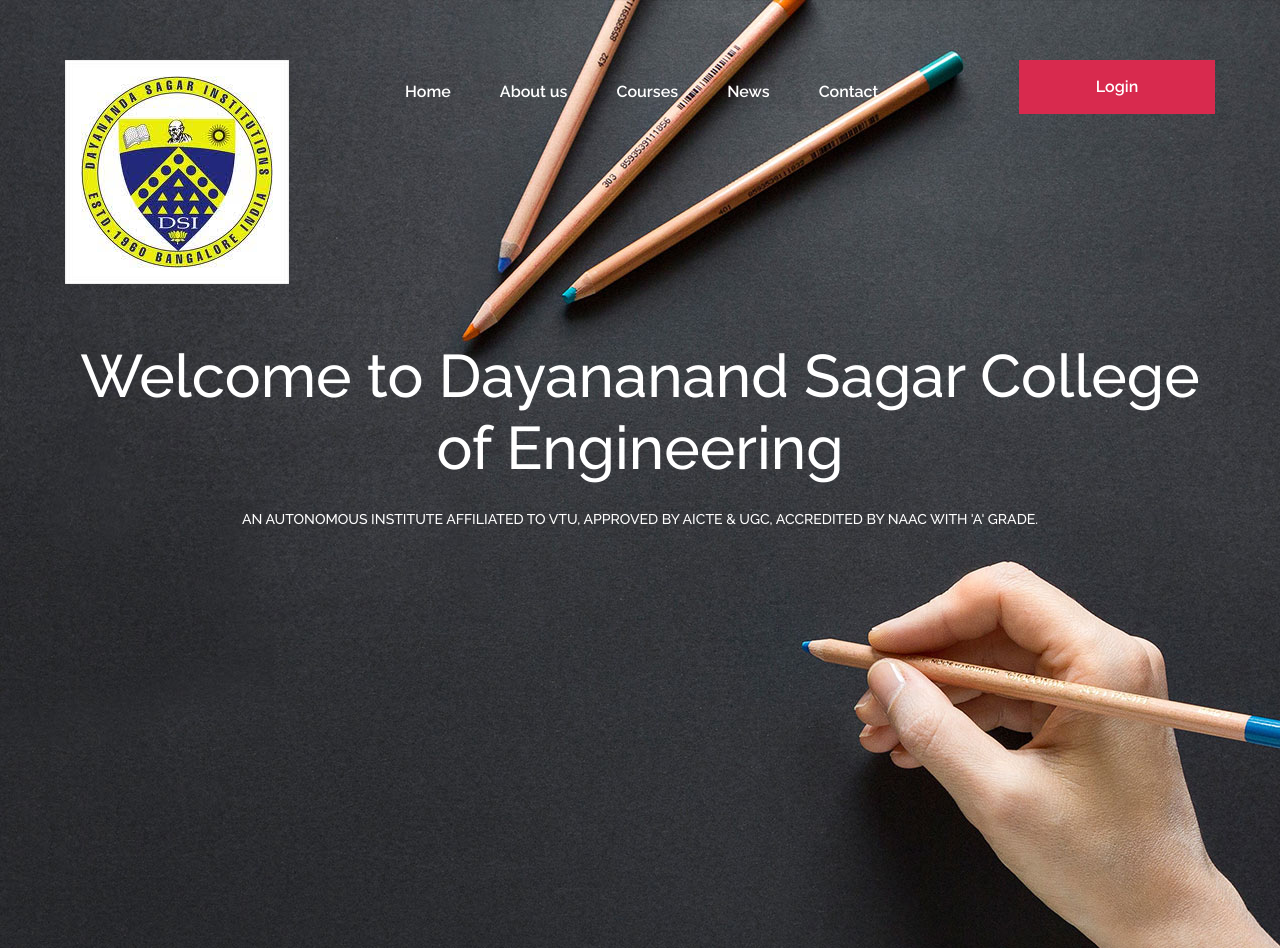
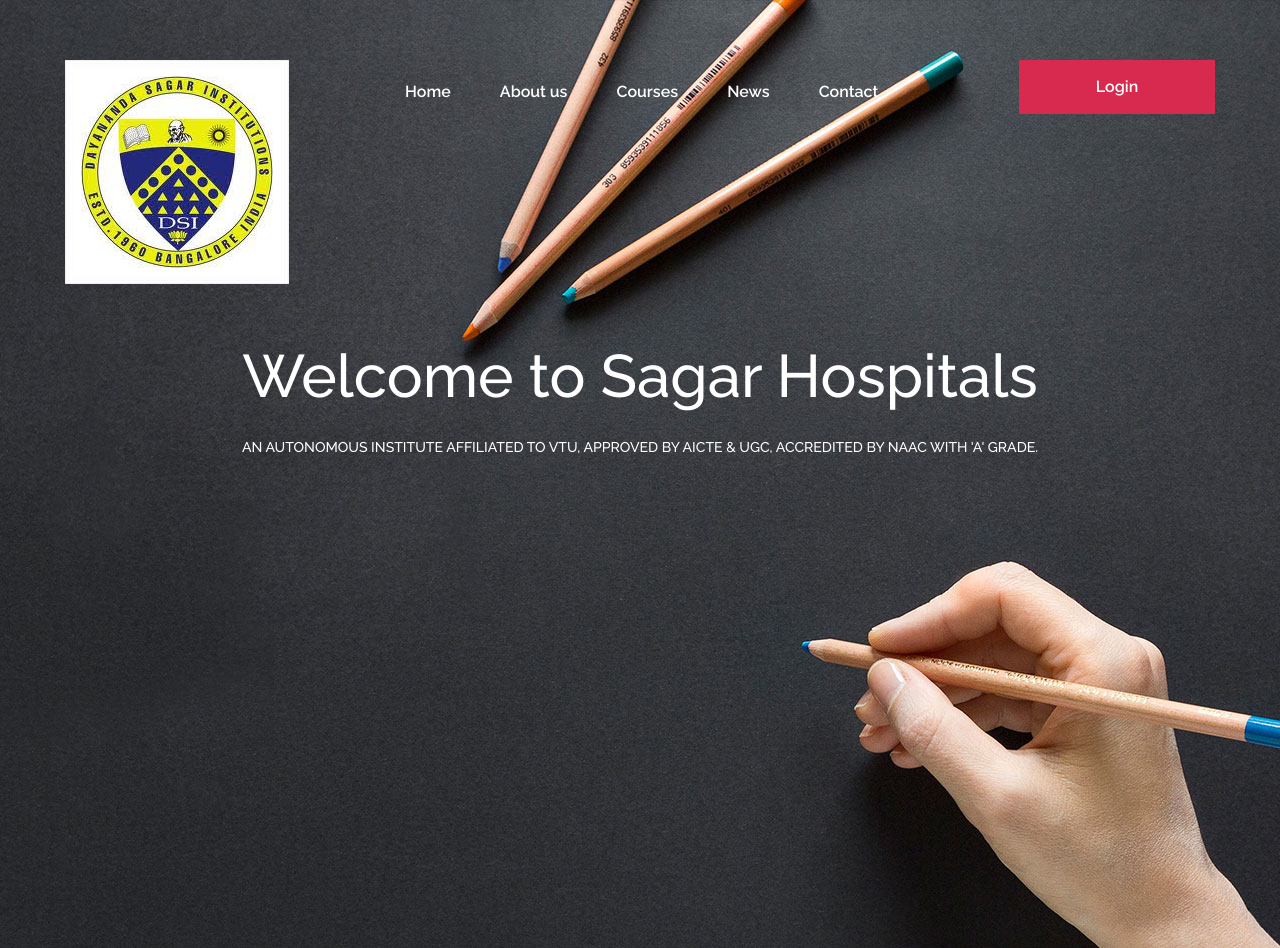
Before and after one commit to hrpavan07/dsce, a plain HTML site: page index.html in a window 1280 px wide. Drawn offline with Linux system fonts and the light colour scheme.

Commit message:
Update index.html

```diff
--- a/index.html
+++ b/index.html
@@ -65,7 +65,7 @@
 	<section class="hero-section set-bg" data-setbg="img/bg.jpg">
 		<div class="container">
 			<div class="hero-text text-white">
-				<h2>Welcome to Dayananand Sagar College of Engineering</h2>
+				<h2>Welcome to Sagar Hospitals</h2>
 				<p> AN AUTONOMOUS INSTITUTE AFFILIATED TO VTU, APPROVED BY AICTE & UGC, ACCREDITED BY NAAC WITH 'A' GRADE.</p>
 			</div>
 			<div class="row">
```
